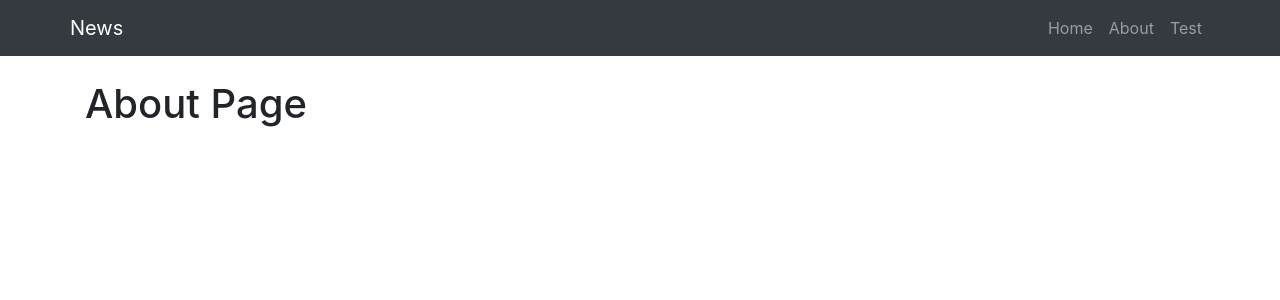
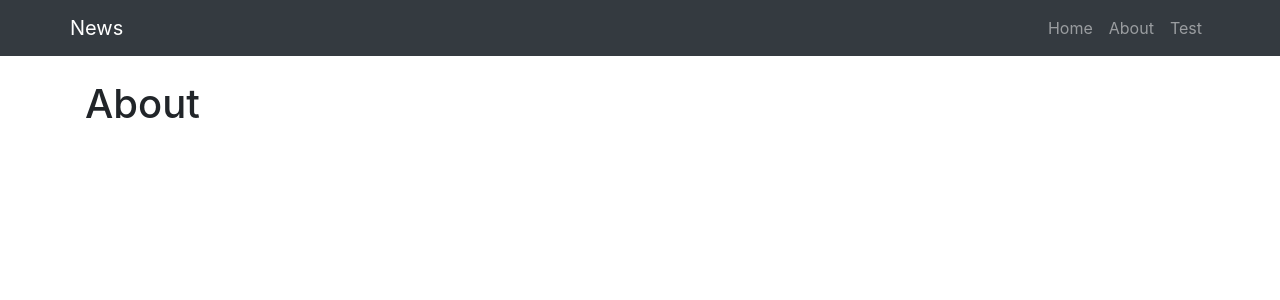
Before and after one commit to MahmudJion/hello_next, a Next.js app: page /about in a window 1280 px wide. Shown: the top 300 px of the page. Built offline with nearby package versions, Linux system fonts and the light colour scheme.

Commit message:
update about

```diff
--- a/pages/about.js
+++ b/pages/about.js
@@ -3,7 +3,7 @@ import Layout from '../components/Layout';
 const About = () => (
   <Layout>
     <div>
-      <h1>About Page</h1>
+      <h1>About</h1>
     </div>
   </Layout>
 );
```
